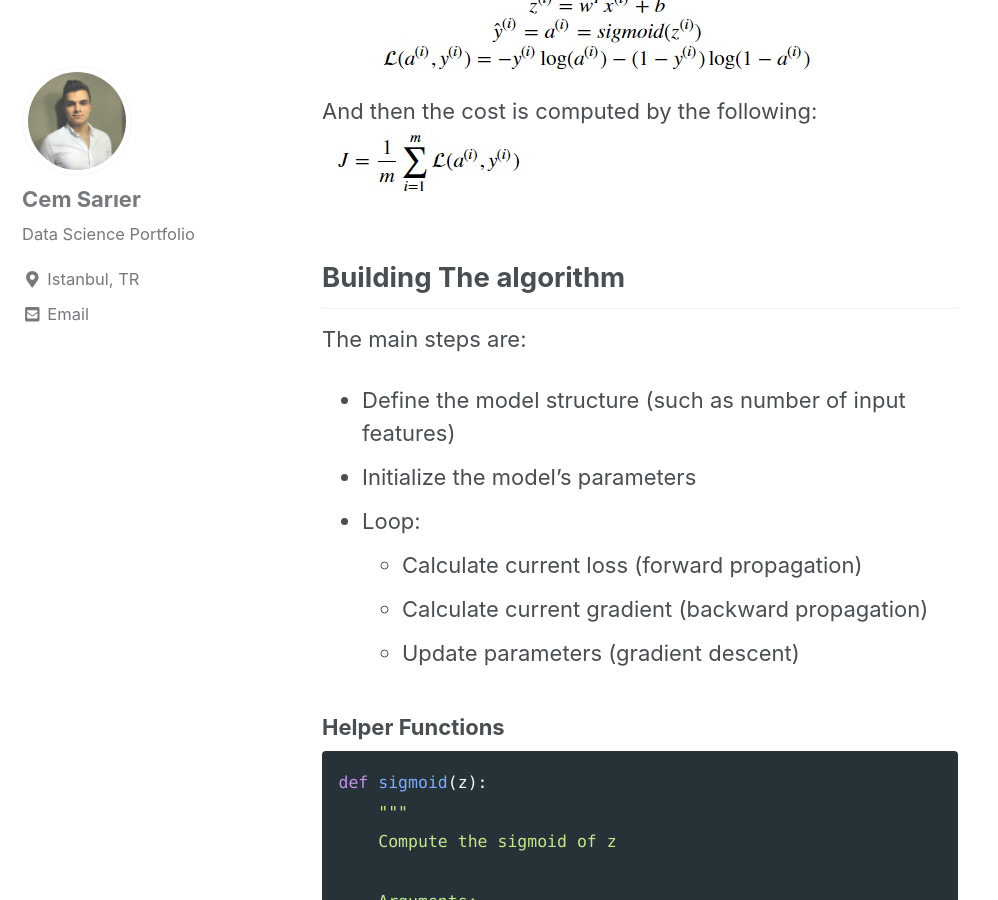
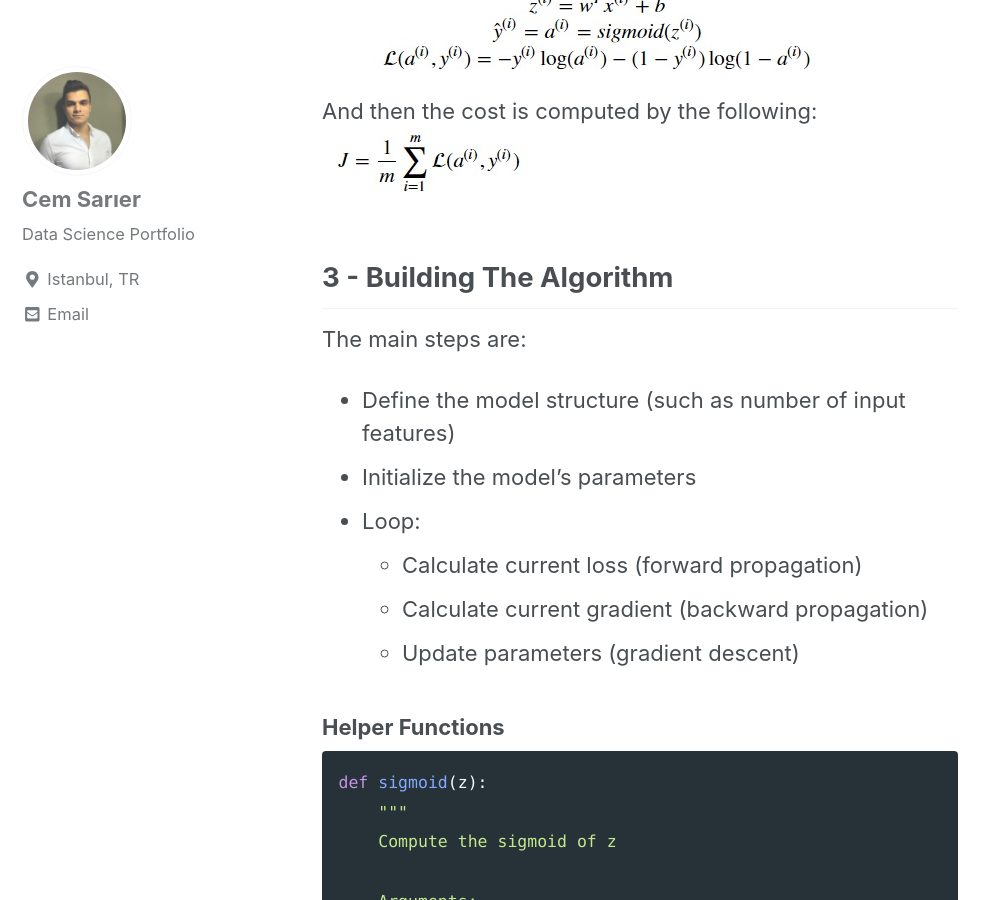
Before and after one commit to cemsarier/cemsarier.github.io, a Jekyll site: the page built from _posts/2019-03-15-perceptron.md, in a window 1280 px wide and 900 px high, scrolled down 3265 px. Shown: the whole window, without its empty margins (0-998 px from the left). Built offline with Jekyll 4.4.1, drawn with Linux system fonts in a browser that asks for light colours; cached includes are drawn as plain includes; nearby versions of some CDN libraries.

Commit message:
Update 2019-03-15-perceptron.md

```diff
--- a/_posts/2019-03-15-perceptron.md
+++ b/_posts/2019-03-15-perceptron.md
@@ -95,7 +95,7 @@ For one observation x(i), we have:
 And then the cost is computed by the following:
 <img src="{{ site.url }}{{ site.baseurl }}/images/perceptron/math2.jpg" alt="cost function">
 
-## Building The algorithm
+## 3 - Building The Algorithm
 The main steps are:
 
 * Define the model structure (such as number of input features)
```
Also changed, not shown: other parts of _posts/2019-03-15-perceptron.md (+1 -1 lines).
